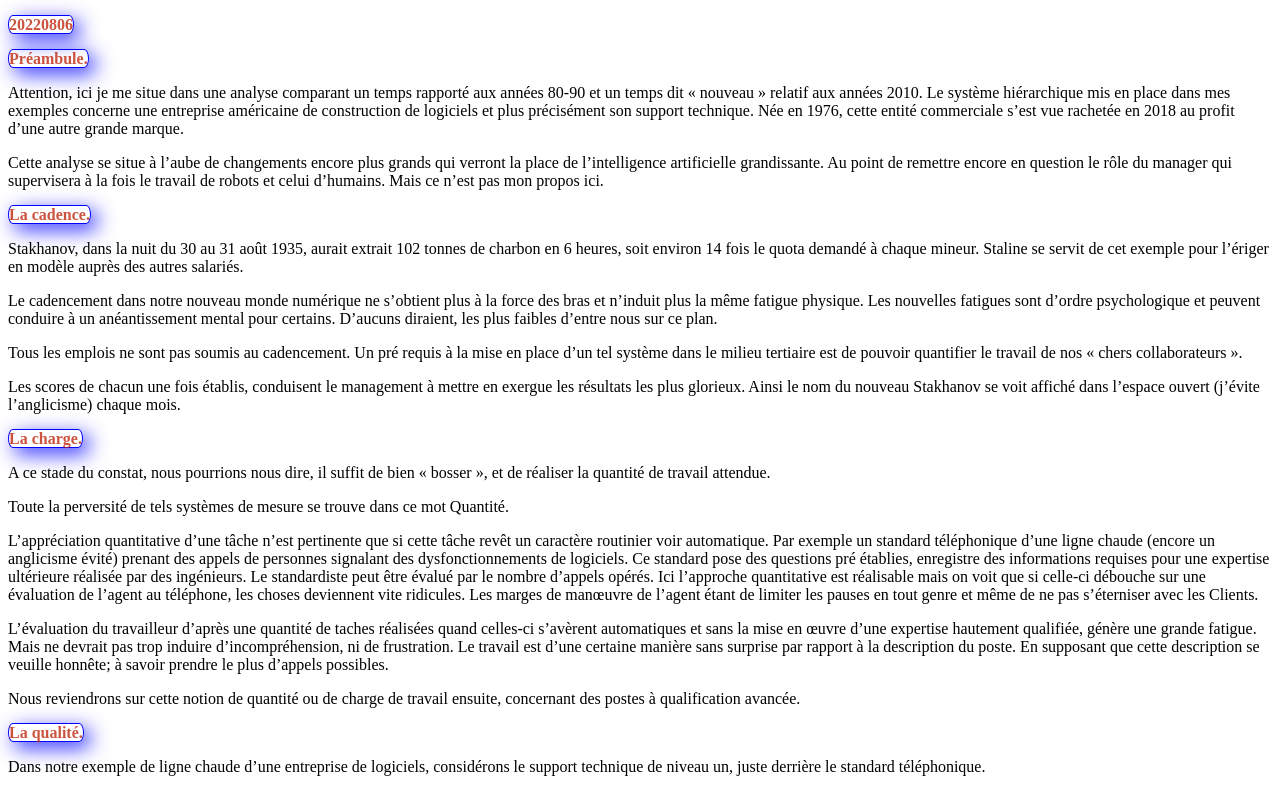
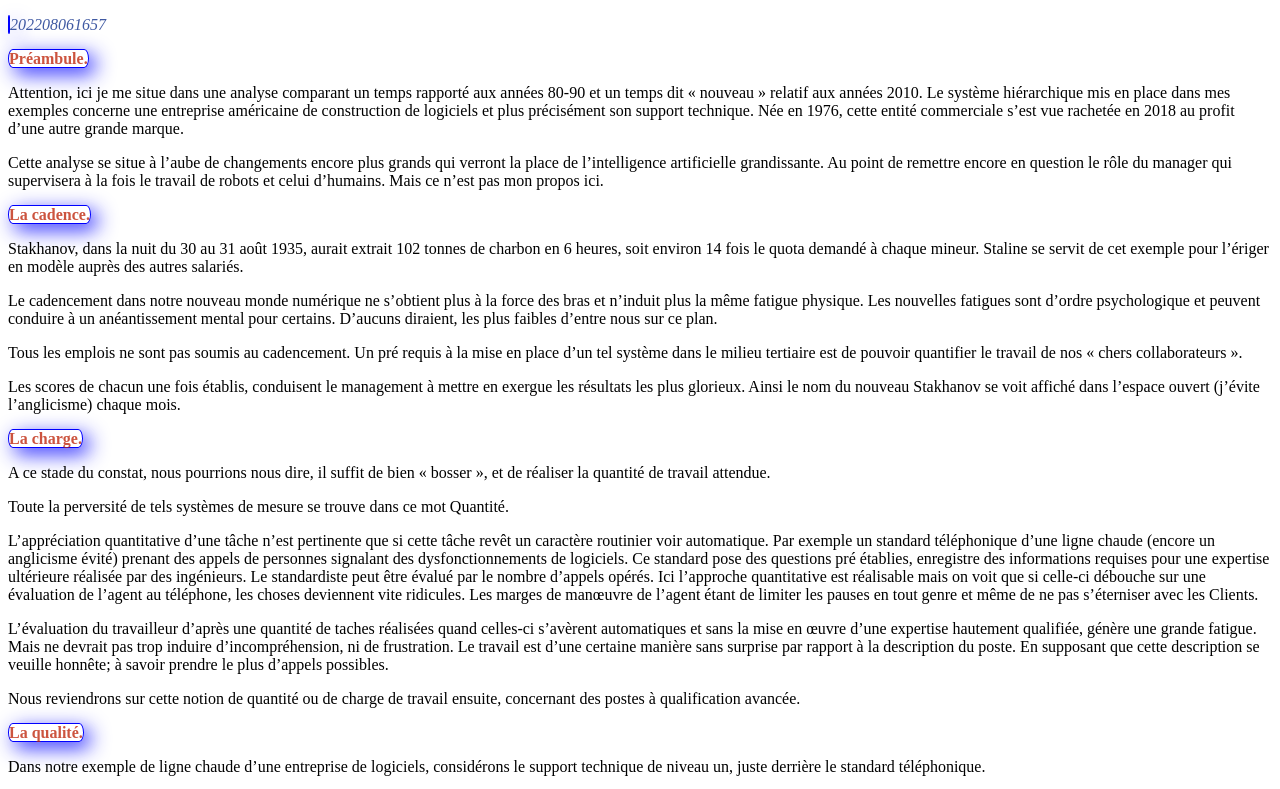
Before and after one commit to pguihard/doc, a plain HTML site: page index.html in a window 1280 px wide. Shown: the top 789 px of the page. Drawn offline with Linux system fonts and the light colour scheme.

Commit message:
new index html

```diff
--- a/index.html
+++ b/index.html
@@ -2,7 +2,7 @@
 <html lang="fr">
 <head><meta charset="utf-8"><title>Mutation managériale</title><link rel="stylesheet" href="css/style.css" /></head>
 <body>
-<p><strong>20220806</strong></p>
+<p><strong>								</strong>		<em>202208061657</em></p>
 <p><strong>Préambule.</strong></p>
 <p>Attention, ici je me situe dans une analyse comparant un temps rapporté aux années 80-90 et un temps dit « nouveau » relatif aux années 2010. Le système hiérarchique mis en place dans mes exemples concerne une entreprise américaine de construction de logiciels et plus précisément son support technique. Née en 1976, cette entité commerciale s’est vue rachetée en 2018 au profit d’une autre grande marque.</p>
 <p>Cette analyse se situe à l’aube de changements encore plus grands qui verront la place de l’intelligence artificielle grandissante. Au point de remettre encore en question le rôle du manager qui supervisera à la fois le travail de robots et celui d’humains. Mais ce n’est pas mon propos ici.</p>
```
